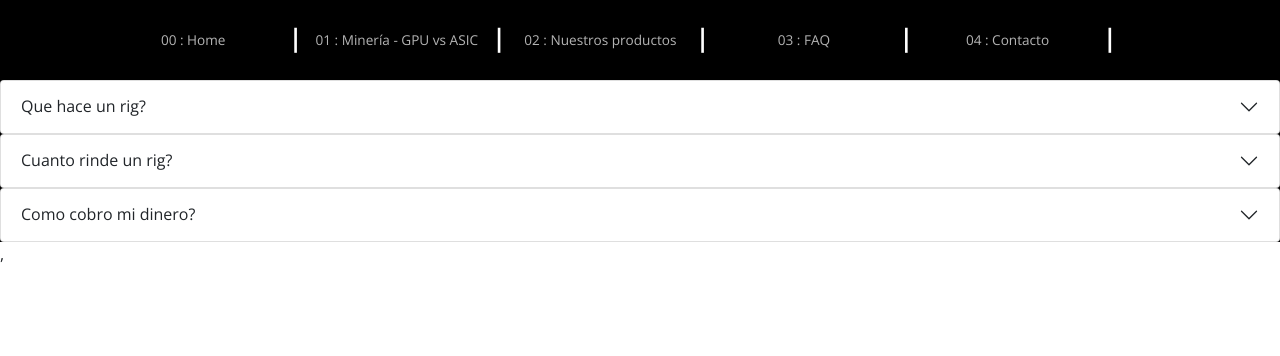
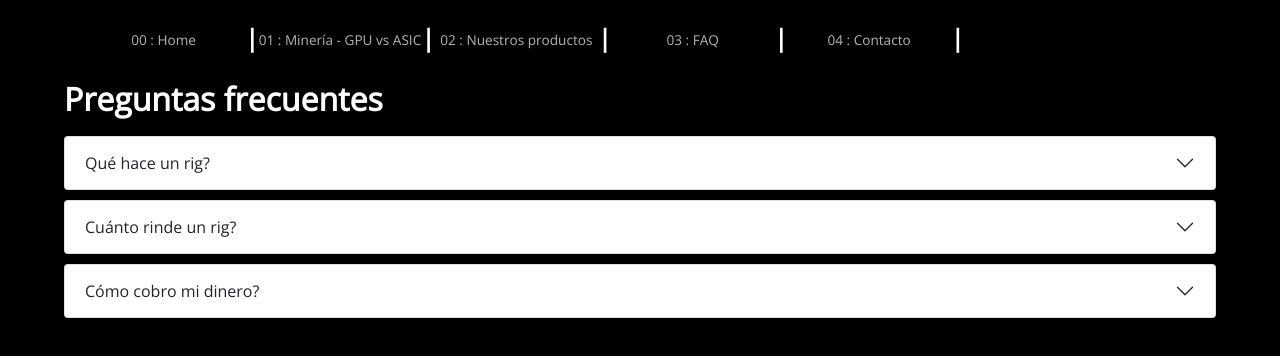
Before and after one commit to davidz1995/minerPro, a React (Create React App) app in the folder frontend/: page /faq in a window 1280 px wide. Shown: the top 356 px of the page. Built offline with nearby package versions, Linux system fonts and the light colour scheme.

Commit message:
Creado componente contact

```diff
--- a/frontend/src/App.js
+++ b/frontend/src/App.js
@@ -1,12 +1,9 @@
 import './App.css';
-import {
-  BrowserRouter as Router,
-  Route,
-  Routes
-} from "react-router-dom";
+import { BrowserRouter as Router, Route, Routes } from "react-router-dom";
 import Landing from './components/Landing'
 import GPUvsASIC from './components/GPUvsASIC';
 import Faq from './components/Faq';
+import Contact from './components/Contact';
 
 function App() {
   return (
@@ -17,6 +14,7 @@ function App() {
         <Route exact path='/' element={<Landing/>}/>
         <Route exact path='/info' element={<GPUvsASIC/>}/>
         <Route exact path='/faq' element={<Faq/>}/>
+        <Route exact path='/contact' element={<Contact/>}/>
       </Routes>
       </div>
     </Router>
--- /dev/null
+++ b/frontend/src/components/Contact.jsx
@@ -0,0 +1,7 @@
+import React from 'react';
+
+const Contact = () => {
+  return <div></div>;
+}
+
+export default Contact;
--- a/frontend/src/components/Faq.js
+++ b/frontend/src/components/Faq.js
@@ -5,21 +5,21 @@ import faq from '../utils/faq';
 
 const Faq = () => {
     let questionAnswer = faq()
-    console.log(questionAnswer);
   return (
-  <div>
+  <div style={{display:'block', marginBottom: '-31px', minHeight:'100vh', justifyContent:'center'}}>
     <NavBar variant='dark' bg='black'/>
+    <h2 style={{color:'white', fontWeight:'bold', paddingBottom:'10px', textAlign:'left', marginLeft:'5%'}}>Preguntas frecuentes</h2>
     {questionAnswer.length &&
         questionAnswer.map(((element, index) => { return (
-            <Accordion key={index}>
+            <Accordion key={index} style={{paddingBottom:'10px', width:'90%', marginLeft:'5%'}}>
             <Accordion.Item eventKey="1">
             <Accordion.Header>
                 {element.question}
             </Accordion.Header>
             {typeof element.answer === 'object'?
                 <Accordion.Body style={{textAlign:'left'}}>
-                {element.answer.description}
-                {element.answer.variables.map((element, index) => {return (
+                {element.answer.intro}
+                {element.answer.text.map((element, index) => {return (
                      <Accordion.Body key={index}>{element}</Accordion.Body>
                 )
                 })}
--- a/frontend/src/components/GPUvsASIC.jsx
+++ b/frontend/src/components/GPUvsASIC.jsx
@@ -14,7 +14,7 @@ function GPUvsASIC() {
     let desGPU = descriptionGPU()
 
   return (
-    <div style={{display:'block', marginBottom: '-31px'}}>
+    <div style={{display:'block', marginBottom: '-31px', minHeight:'100vh', height:'maxContent'}}>
         <NavBar variant='dark' bg='black'/>
         {desASIC && desGPU ?
             <Carousel>
@@ -28,8 +28,8 @@ function GPUvsASIC() {
                 <Carousel.Caption style={{backgroundColor:'rgba(0, 0, 0, 0.750)', borderRadius:'40px', padding:'10px'}}>
                 <h2>{desGPU.title}</h2>
                 {desGPU.description.length &&
-                    desGPU.description.map(line => {return (
-                        <p>{line}</p>
+                    desGPU.description.map((line, index) => {return (
+                        <p key={index}>{line}</p>
                     )})
                 }
                 </Carousel.Caption>
--- a/frontend/src/components/Landing.jsx
+++ b/frontend/src/components/Landing.jsx
@@ -7,7 +7,7 @@ import '../styles/landing.css'
 function Landing() {
     return (
         <div className='container_landing'>
-            <NavBar variant={null} bg={null}/>
+            <NavBar variant='dark' bg={null}/>
             <BodyLanding/>
             <div style={{position:'relative'}}>
                 <ParticlesComponent/>
--- a/frontend/src/components/NavBar.jsx
+++ b/frontend/src/components/NavBar.jsx
@@ -12,10 +12,9 @@ function NavBar(props) {
     const menuOptions = navBarOptions()
 
     return (
-        <div style={{position:'relative', zIndex:5, width:'100%'}}>
+        <div style={{position:'initial', zIndex:5}}>
         <Navbar collapseOnSelect expand="lg" variant={variant} bg={bg} className='container_navbar'>
-        <Container>
-        <Navbar.Brand href="#home"></Navbar.Brand>
+        <Container style={{justifyContent:'flex-end'}}>
         <Navbar.Toggle aria-controls="responsive-navbar-nav"/>
         <Navbar.Collapse id="responsive-navbar-nav">
         <Nav className="me-auto">
@@ -23,7 +22,7 @@ function NavBar(props) {
             <p className='divider'>|</p>
             {menuOptions.length &&
                 menuOptions.map((element, index) => { return (
-                    <Nav className="me-auto" key={index}>
+                    <Nav key={index}>
                         <Link
                             to={`/${element.route}`}
                             className='linkNavBar'
--- a/frontend/src/styles/landing.css
+++ b/frontend/src/styles/landing.css
@@ -2,7 +2,8 @@
     background-image: url(../assets//images//astronauta.png);
     background-size: cover;
     width: 100%;
-    height: 100vh;
+    min-height: 100vh;
+    height: max-content;
     display:block;
     margin-bottom: -31px;
 }
@@ -24,6 +25,17 @@
     .logo_minerPro{
         width: 45%;
         float:none;
+        margin-left: 0%;
+    }
+    .container_landing{
+        background-image: none;
+        background-size: cover;
+        min-height: 100vh;
+        height: max-content;
+    }
+    .body_landing_container{
+        display: inline-block;
+        margin-bottom: 45px;
     }
   }
 
@@ -31,9 +43,16 @@
     .logo_minerPro{
         width: 35%;
         float:none;
+        margin-left: 0%;
     }
     .container_landing{
         background-image: none;
         background-size: cover;
+        min-height: 100vh;
+        height: max-content;
+    }
+    .body_landing_container{
+        display: inline-block;
+        margin-bottom: 90px;
     }
 }
--- a/frontend/src/styles/navBar.css
+++ b/frontend/src/styles/navBar.css
@@ -1,14 +1,8 @@
-.container_navbar{
-    position: fixed;
-}
-.nav_link_container{
-    min-width: 8em;
-}
 .linkNavBar {
     font-size: .85rem;
     text-decoration: none;
     color: rgb(180, 180, 180);
-    width: 14em;
+    min-width: 12em;
     align-self: center;
     z-index: 1;
 }
@@ -27,6 +21,6 @@
         transform: rotate(90deg);
     }
     .container_navbar{
-        background-color: black;
+        background-color:black;
     }
   }
--- a/frontend/src/utils/faq.js
+++ b/frontend/src/utils/faq.js
@@ -1,25 +1,28 @@
 export default function faq () {
     return [
         {
-            question: 'Que hace un rig?',
-            answer: 'Un rig minero es una computadora que aporta trabajo a una red que funciona con tecnología Blockchain, una base de datos descentralizada, formada por una sucesión de bloques de información. Una vez que un rig agrega un nuevo bloque a la cadena se puede decir que las transacciones dentro de ese bloque fueron validadas y son irreversibles. El trabajo que aporta nuestro rig a la red es el de agregar nuevos registros de transacciones como bloques a la Blockchain a cambio de una recompensa. Esa recompensa en criptomoneda pagada por la red es el retorno que recibe el minero por su trabajo.'
+            question: 'Qué hace un rig?',
+            answer: {
+                text:['Un rig minero es una computadora que aporta trabajo a una red que funciona con tecnología Blockchain, una base de datos descentralizada, formada por una sucesión de bloques de información.', 'Una vez que un rig agrega un nuevo bloque a la cadena se puede decir que las transacciones dentro de ese bloque fueron validadas y son irreversibles. El trabajo que aporta nuestro rig a la red es el de agregar nuevos registros de transacciones como bloques a la Blockchain a cambio de una recompensa.', 'Esa recompensa en criptomoneda pagada por la red es el retorno que recibe el minero por su trabajo.']
+            }
         },
         {
-            question: 'Cuanto rinde un rig?',
+            question: 'Cuánto rinde un rig?',
             answer: {
-                description: 'Las variables que influyen mayormente en el rendimiento son:',
-                variables: [
+                intro: 'Las variables que influyen mayormente en el rendimiento son:',
+                text: [
                     '1.- Potencia de minado del rig: mientras más potente sea el rig, mayor retorno va a tener. La potencia depende de la cantidad de las placas de video que lo componen y de la capacidad de cada una.',
                     '2.- Dificultad de la red: los rigs funcionan aportando trabajo a la red sobre la que se decide minar y por ese trabajo reciben un pago. Las redes tienen sistemas de regulación automático de la dificultad, esta varía subiendo y bajando constantemente. En los momentos que la dificultad de la red sube, al rig le lleva más tiempo realizar el trabajo y obtener el pago, por eso su rendimiento proyectado en el tiempo baja. Por el contrario cuando la dificultad de la red baja, el rig puede completar trabajos más rápidamente y obtener más pagos, como consecuencia su rendimiento aumenta.',
                     '3.- Recompensa de la red: Es la cantidad de criptomoneda que recibe el rig como pago por su trabajo en la red. También se ajusta automáticamente y varía subiendo y bajando.',
                     '4.- Cotización de la criptomoneda: la cotización de las criptomonedas es volatil salvo excepciones: las stablecoins. En los momentos que la cotización de la criptomoneda minada sube, el valor en USD del pago que obtiene el rig por su trabajo aumenta. Y lógicamente cuando la cotización baja, el valor en USD del pago obtenido, baja. Nuestro CATALOGO muestra en tiempo real el rendimiento de todos los modelos de rigs disponibles con proyecciones de retorno mensuales y anuales.'
                 ]
             }
-
         },
         {
-            question: 'Como cobro mi dinero?',
-            answer: 'Los rigs generan un ingreso en criptomoneda que se deposita automáticamente en tu illetera virtual. Esos pagos recibidos se pueden acumular para especular con subidas en la cotización, hacer trading o cambiar por dólares o pesos. Es importante mencionar en esta sección que los equipos se entregan configurados para hacer los pagos a tu billetera con una contraseña elegida por vos. Por lo que es imposible que cualquier otra persona acceda a la configuración de los pagos de tu minero.'
+            question: 'Cómo cobro mi dinero?',
+            answer: {
+                text:['Los rigs generan un ingreso en criptomoneda que se deposita automáticamente en tu billetera virtual. Esos pagos recibidos se pueden acumular para especular con subidas en la cotización, hacer trading o cambiar por dólares o pesos.', 'Es importante mencionar en esta sección que los equipos se entregan configurados para hacer los pagos a tu billetera con una contraseña elegida por vos.', 'Por lo que es imposible que cualquier otra persona acceda a la configuración de los pagos de tu minero.']
+            }
         }
     ]
 }
```
Lines whose indentation alone changed are shown as unchanged.
